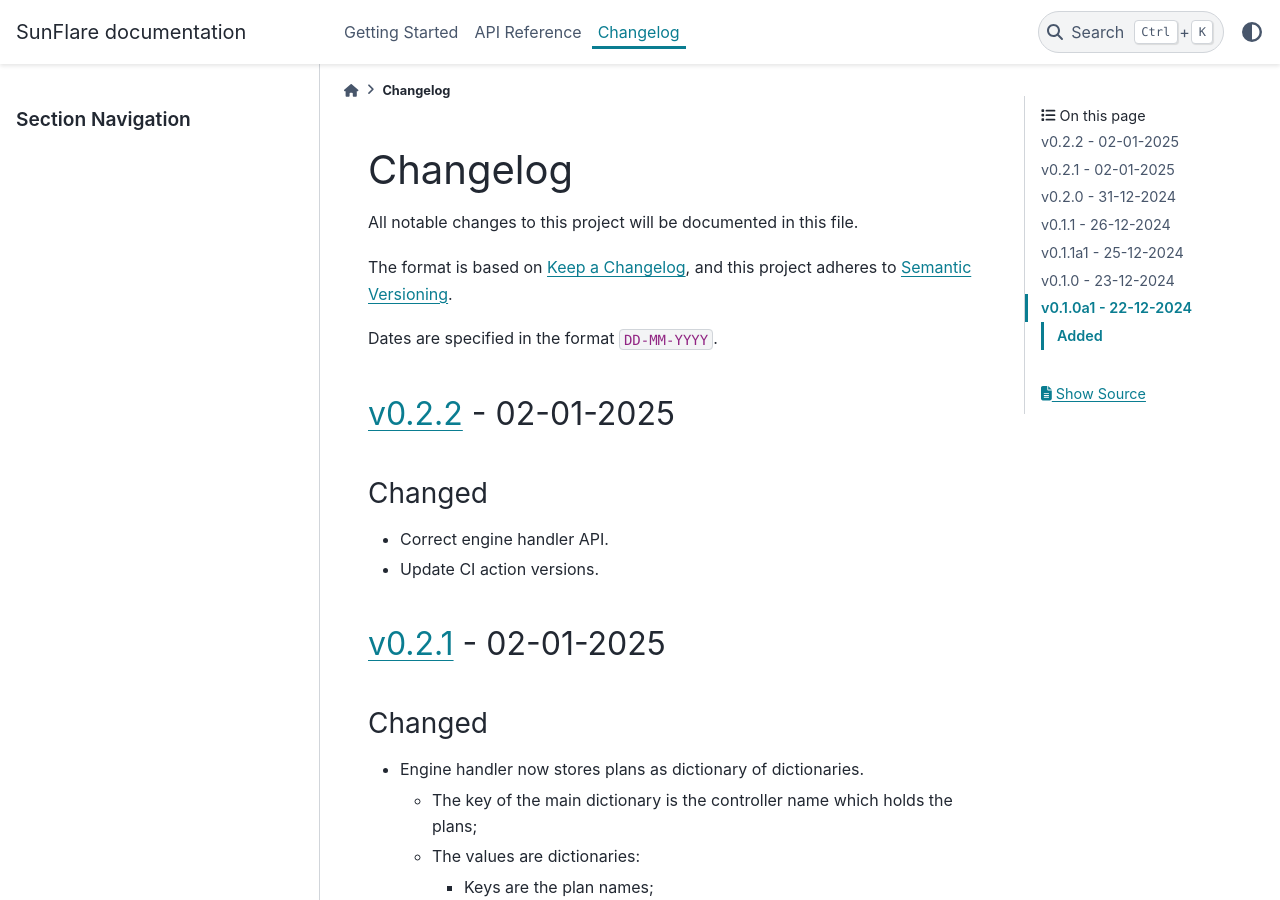
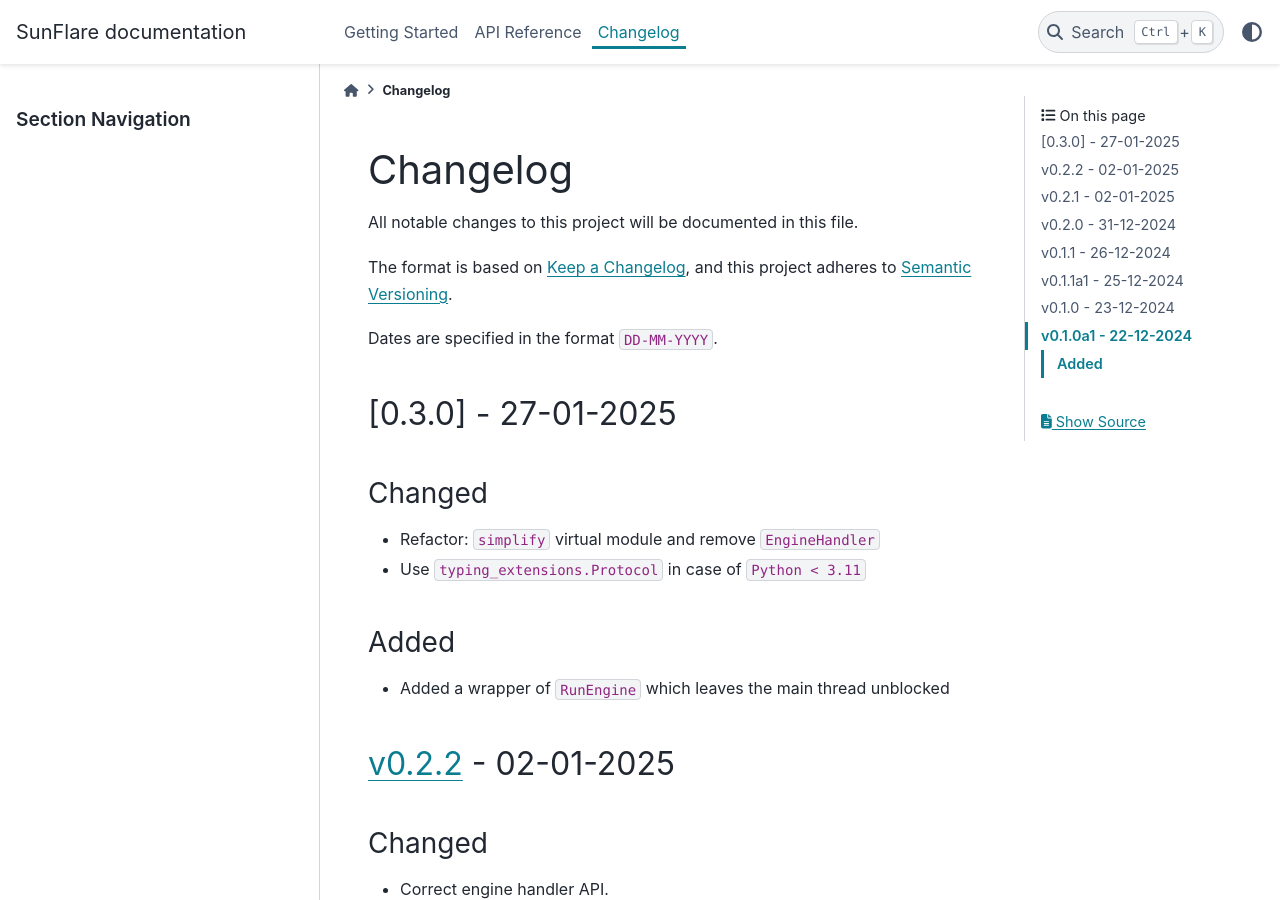
Before and after one commit to redsun-acquisition/sunflare, a Sphinx documentation site: the page built from docs/changelog.md, in a window 1280 px wide and 900 px high. Built offline with Sphinx 7.4.7 and the PyData theme 0.15.4, drawn with Linux system fonts in a browser that asks for light colours.

Commit message:
Update changelog

```diff
--- a/docs/changelog.md
+++ b/docs/changelog.md
@@ -6,6 +6,17 @@ The format is based on [Keep a Changelog](https://keepachangelog.com/en/1.0.0/),
 and this project adheres to [Semantic Versioning](https://semver.org/spec/v2.0.0.html).
 
 Dates are specified in the format `DD-MM-YYYY`.
+
+## [0.3.0] - 27-01-2025
+
+### Changed
+
+- Refactor: `simplify` virtual module and remove `EngineHandler`
+- Use `typing_extensions.Protocol` in case of `Python < 3.11`
+
+### Added
+
+- Added a wrapper of `RunEngine` which leaves the main thread unblocked
 
 ## [v0.2.2] - 02-01-2025
 
@@ -64,6 +75,7 @@ Dates are specified in the format `DD-MM-YYYY`.
 - Alpha release;
 - Basic project infrastructure;
 
+[v0.3.0]: https://github.com/redsun-acquisition/sunflare/compare/v0.2.2...v0.3.0
 [v0.2.2]: https://github.com/redsun-acquisition/sunflare/compare/v0.2.1...v0.2.2
 [v0.2.1]: https://github.com/redsun-acquisition/sunflare/compare/v0.2.0...v0.2.1
 [v0.2.0]: https://github.com/redsun-acquisition/sunflare/compare/v0.1.1...v0.2.0
```
Also changed, not shown: docs/api/engine/status.md (+1 -1 lines).
